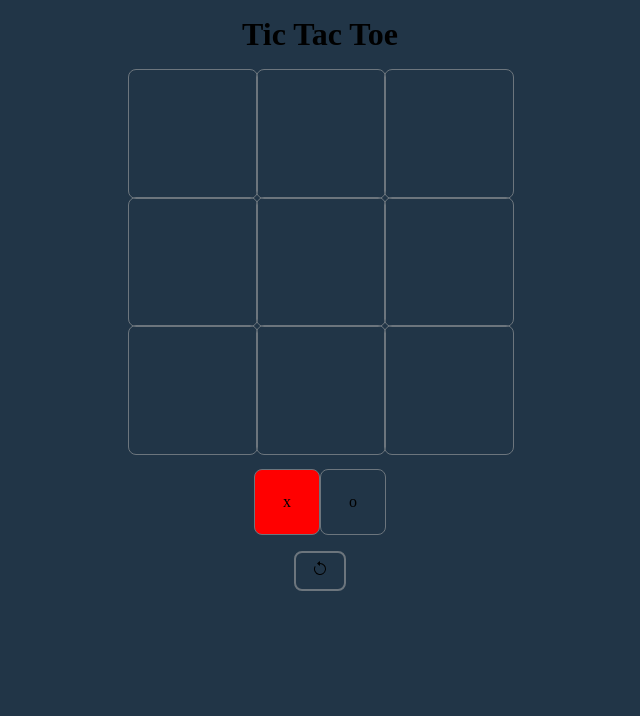
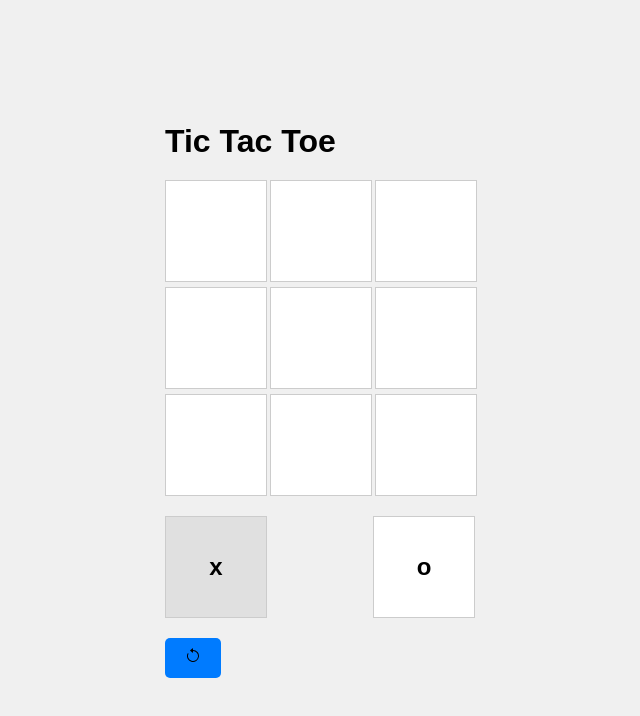
Before and after one commit to Daffier27/tic-tac-toe, a React (Vite) app: page / in a window 1280 px wide. Shown: the top 716 px of the page, without its empty margins (320-960 px from the left). Built offline with nearby package versions, Linux system fonts and the light colour scheme.

Commit message:
Mejora de estilos

```diff
--- a/src/index.css
+++ b/src/index.css
@@ -1,71 +1,87 @@
 *{
   margin: 0;
   padding: 0;
-  box-sizing:content-box ;
-}
-body{
-  background-color: #213547;
 }
 
-h1{
-  text-align: center;
-  margin:16px 0 ;
-}
-
-.gameBoard{
-  /* border: 1px solid pink; */
-  margin: 0 auto;
-  width: 30vw;
-  height: 30vw;
-  display: grid;
-  grid-template-columns: repeat(3, 1fr);
-  grid-template-rows: repeat(3, 1fr);
-}
-
-
-.square {
-  border: #6c757d solid 1px;
-  width: 100%;
-  height: 100%;
+body {
+  font-family: Arial, sans-serif;
+  background-color: #f0f0f0;
+  margin: 0;
+  padding: 0;
   display: flex;
   justify-content: center;
   align-items: center;
-  border-radius: 8px;
+  min-height: 100vh;
 }
 
-.turn-section{
-  display: flex;
-  flex-direction: row;
-  justify-content: center;
-  margin: 0 auto;
-  margin-top: 16px;
-  width: 30vw;
-}
-
-.turn-section > .square{
-  border: none;
-  text-align: center;
-  border: 1px solid #6c757d;
-  width: 4rem;
-  height: 4rem;
-
-}
-
-.turn-section > .selected {
-  background-color: red;
-}
-
-.reset-button{
-  margin-top:16px;
+.container {
   text-align: center;
 }
 
-.button{
-  background-color: transparent;
-  border: 2px solid #6c757d;
-  border-radius: 8px;
-  color: #6c757d;
-  padding: 8px 16px;
+h1 {
+  margin-bottom: 20px;
+}
+
+.gameBoard {
+  display: grid;
+  grid-template-columns: repeat(3, 100px);
+  grid-gap: 5px;
+}
+
+.square {
+  display: flex;
+  justify-content: center;
+  align-items: center;
+  background-color: #fff;
+  border: 1px solid #ccc;
+  width: 100px;
+  height: 100px;
+  font-size: 24px;
+  cursor: pointer;
+}
+
+.square.selected {
+  background-color: #e0e0e0;
+}
+
+.turn-section {
+  display: flex;
+  justify-content: space-between;
+  margin-top: 20px;
+  font-weight: bold;
+}
+
+.reset-button {
+  margin-top: 20px;
+}
+
+.button {
+  background-color: #007bff;
+  color: #fff;
+  border: none;
+  padding: 10px 20px;
   font-size: 16px;
   cursor: pointer;
+  border-radius: 5px;
 }
+
+.button:hover {
+  background-color: #0056b3;
+}
+
+.winner-section {
+  margin-top: 20px;
+  font-size: 24px;
+  font-weight: bold;
+  color: #007bff;
+  text-align: center;
+}
+
+.winner-section p {
+  margin: 0;
+  padding: 10px;
+  background-color: #fff;
+  border: 2px solid #007bff;
+  border-radius: 5px;
+  box-shadow: 0px 0px 5px rgba(0, 0, 0, 0.3);
+}
```
